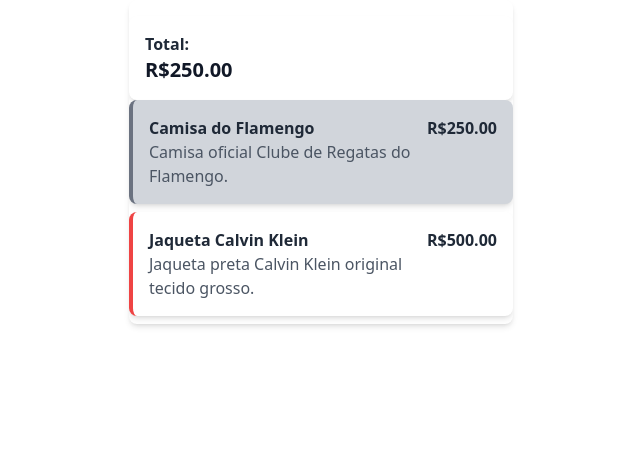
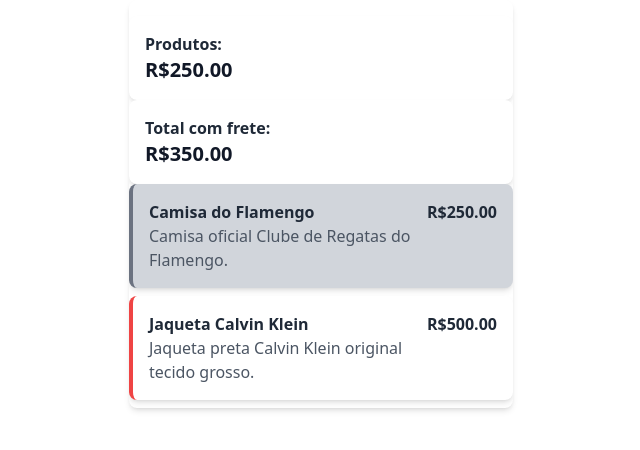
Before and after one commit to andre26z/cart, a Nuxt app: page / in a window 1280 px wide. Both pictures are taken after a click on the element 640 px from the left and 152 px from the top of the page. Shown: the top 450 px of the page, without its empty margins (319-959 px from the left). Built offline with nearby package versions, Linux system fonts and the light colour scheme.

Commit message:
frete ok

```diff
--- a/app.vue
+++ b/app.vue
@@ -1,8 +1,14 @@
 <template>
   <div class="max-w-sm mx-auto bg-white rounded-lg shadow-md overflow-hidden">
     <div class="p-4 bg-white rounded-lg shadow-md mt-4">
-      <h3 class="font-semibold text-gray-800">Total:</h3>
+      <h3 class="font-semibold text-gray-800">Produtos:</h3>
       <p class="text-xl font-bold text-gray-900">R${{ total.toFixed(2) }}</p>
+    </div>
+    <div v-if="total > 0" class="p-4 bg-white rounded-lg shadow-md">
+      <h3 class="font-semibold text-gray-800">Total com frete:</h3>
+      <p class="text-xl font-bold text-gray-900">
+        R${{ (total + 100).toFixed(2) }}
+      </p>
     </div>
     <div>
       <ProductCard
```
